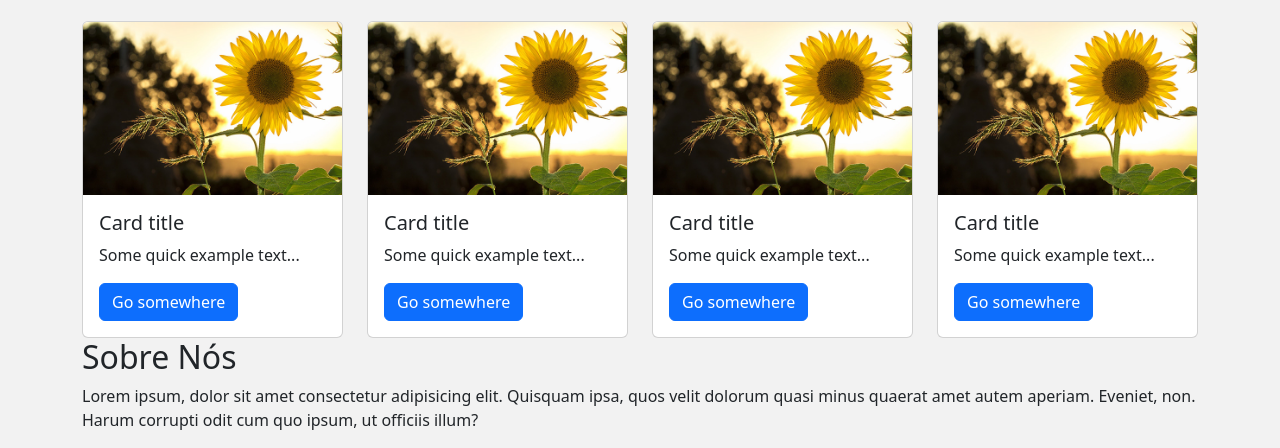
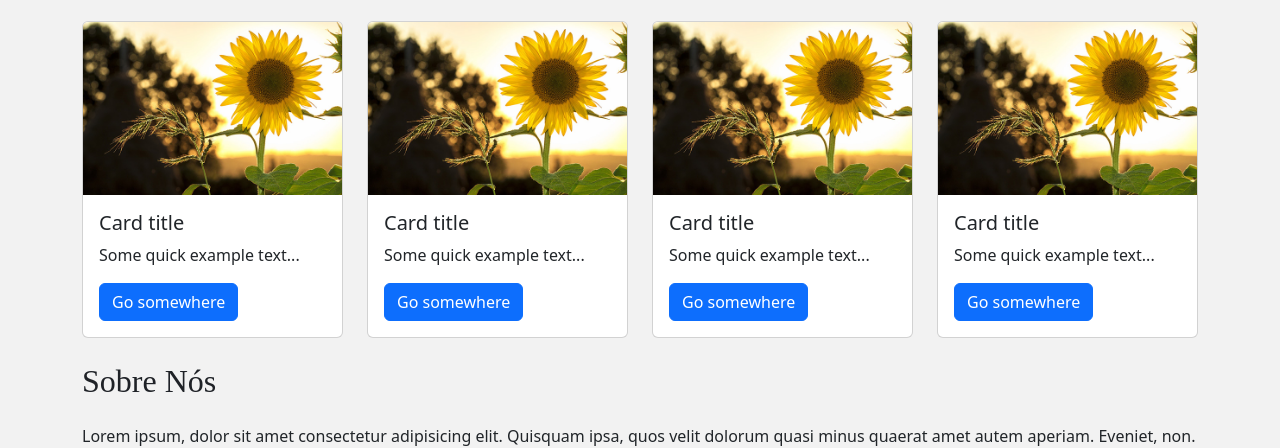
Before and after one commit to danirosario/fatec-projeto-integrador, a plain HTML site: page client/index.html in a window 1280 px wide. Shown: the part 363-811 px from the top of the page. Drawn offline with nearby package versions, Linux system fonts and the light colour scheme.

Commit message:
Update styles for "Sobre Nós" section and adjust margin in title

```diff
--- a/assets/css/style.css
+++ b/assets/css/style.css
@@ -22,7 +22,7 @@ body {
     font-family: 'Inria Serif';
     color: var(--text-dark-color);
     margin-bottom: 24px;
-
+    margin-top: 24px;
 }
 
 .text {
--- a/client/index.html
+++ b/client/index.html
@@ -111,7 +111,7 @@
         </section>
 
         <section id="about-us">
-            <h2>Sobre Nós</h2>
+            <h2 class="title">Sobre Nós</h2>
             Lorem ipsum, dolor sit amet consectetur adipisicing elit. Quisquam ipsa, quos velit dolorum quasi minus
             quaerat amet autem aperiam. Eveniet, non. Harum corrupti odit cum quo ipsum, ut officiis illum?
         </section>
```
